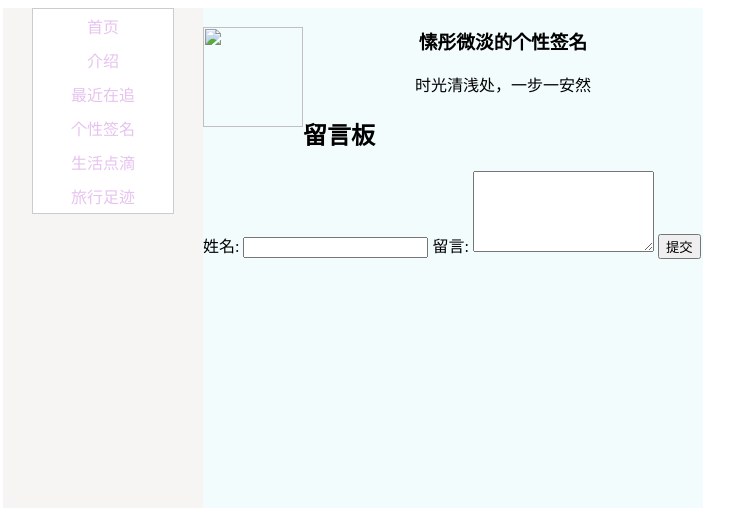
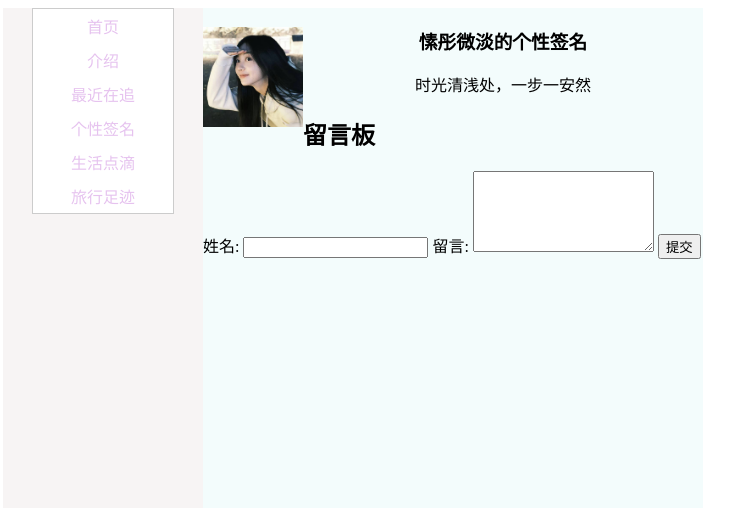
Before and after one commit to stwdt1/stwdt1.github.io, a plain HTML site: page 个性签名.html in a window 1280 px wide. Shown: the whole page, without its empty margins (5-737 px from the left). Drawn offline with Linux system fonts and the light colour scheme.

Commit message:
Update 个性签名.html

```diff
--- a/个性签名.html
+++ b/个性签名.html
@@ -81,7 +81,7 @@ right:8px;
 </body></div>
 <div class="right">
 		<div class="header">
-			<p><img src="images/头像.jpg" width="100" height="100" style="float: left" alt=""/>
+			<p><img src="头像.jpg" width="100" height="100" style="float: left" alt=""/>
 	        <div><center><h3>愫彤微淡的个性签名</h3>
 		      时光清浅处，一步一安然</p></center>
 		    </div>
```
